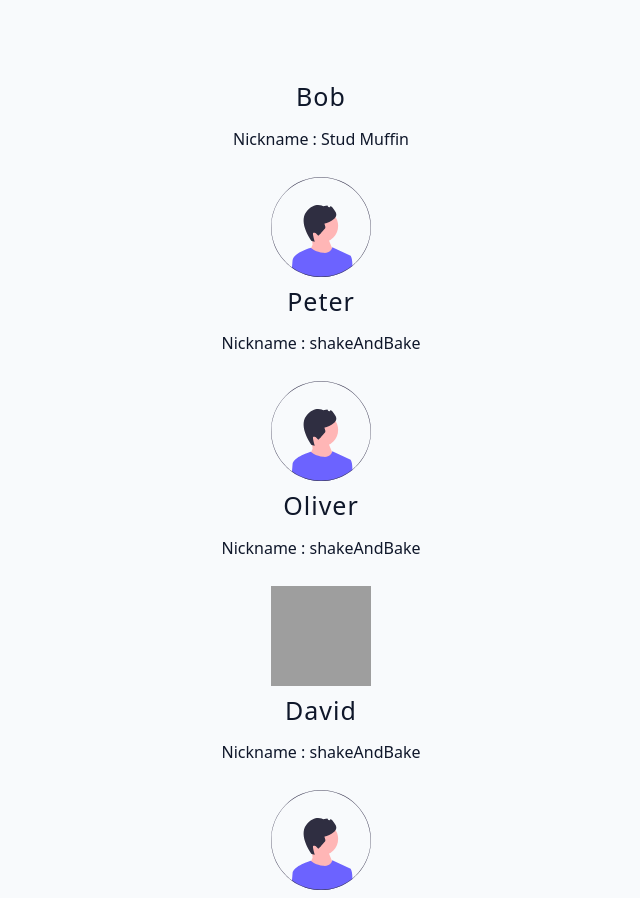
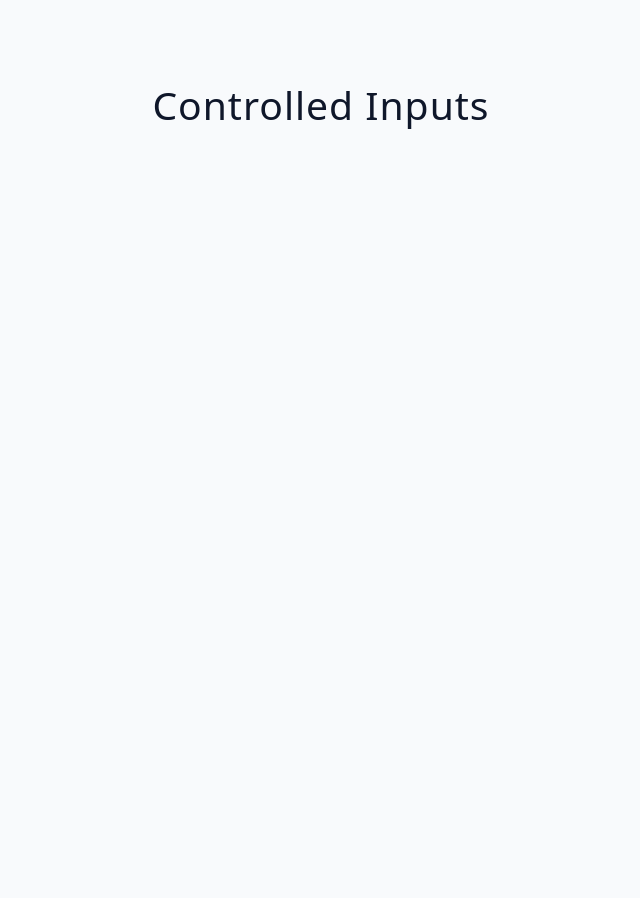
Before and after one commit to yorkyorkex/03-advanced-react, a React (Vite) app: page / in a window 1280 px wide. Shown: the whole page, without its empty margins (319-959 px from the left). After the commit the page ends 800 px from the top, so only its background shows below. Built offline with nearby package versions, Linux system fonts and the light colour scheme; grey boxes are pictures that could not be loaded.

Commit message:
Update App component to import List and render Starter component

```diff
--- a/src/App.jsx
+++ b/src/App.jsx
@@ -15,21 +15,14 @@
 
 //import { About, Home } from './tutorial/04-project-structure/starter/Pages'
 /* import Starter from './tutorial/04-forms/starter/02-multiple-inputs' */
-import List from './tutorial/05-leverage-javascript/starter/List'
-/* import Starter from './tutorial/05-useRef/starter/-useRef-timer' */
-/* import Starter from './tutorial/06-useReducer/starter/01-useReducer-basics' */
-/* import Starter from './tutorial/06-useReducer/starter/02-useReducer-advanced' */
-/* import Starter from './tutorial/06-useReducer/starter/03-useReducer-fetch-data' */
-/* import Starter from './tutorial/07-useRef/final/01-useRef-basics' */
-/* import Starter from './tutorial/07-useRef/final/02-useRef-fetch-data' */
-
+import Starter from './tutorial/06-forms/starter/01-controlled-inputs'
+/* import Starter from './tutorial/05-leverage-javascript/starter/03-advanced-objects' */
 import Final from './tutorial/07-useRef/final/01-useRef-basics'
 
 function App() {
   return (
     <div className="container">
-      {/* <Starter /> */}
-      <List />
+      <Starter />
     </div>
   )
 }
```
